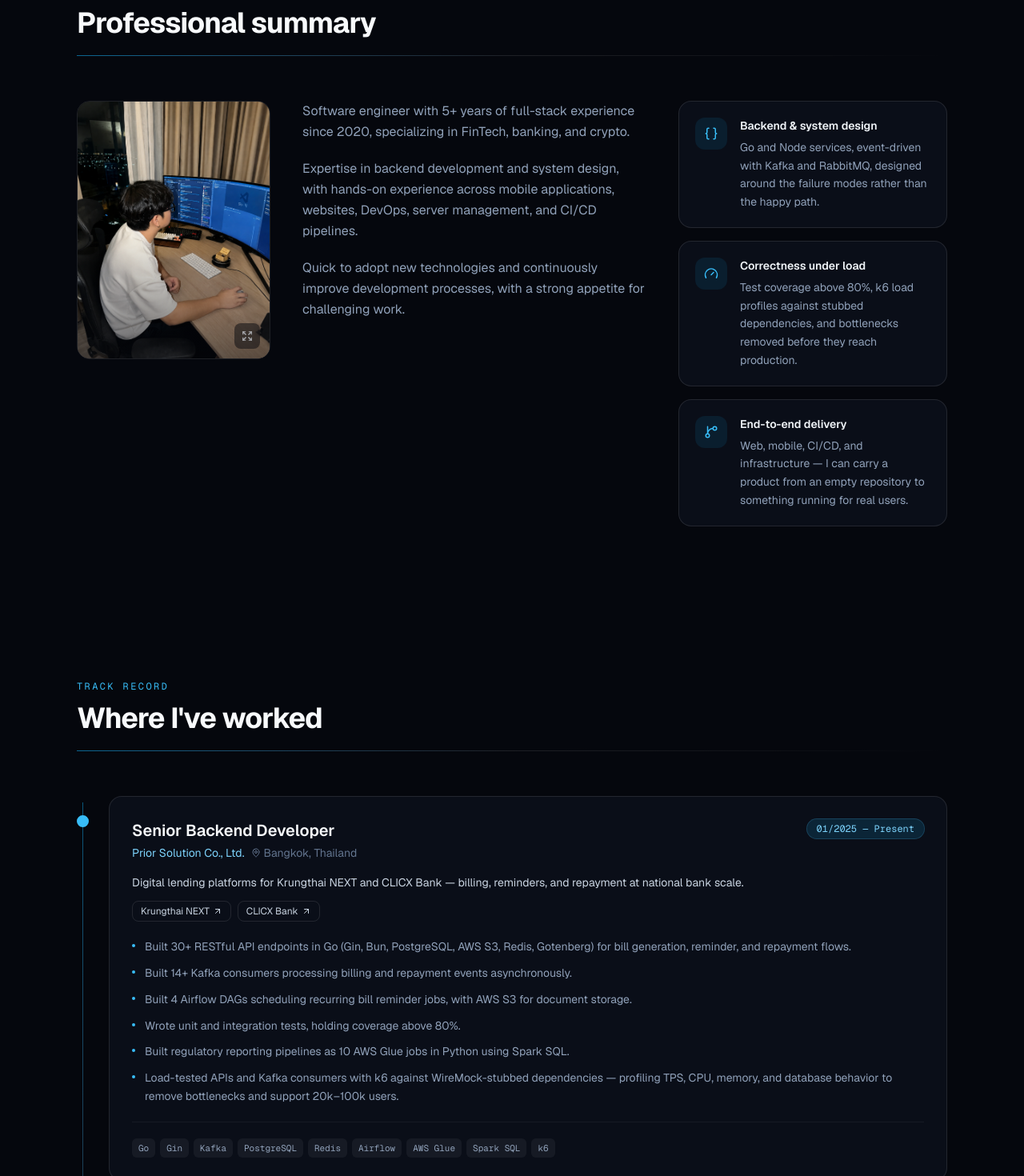
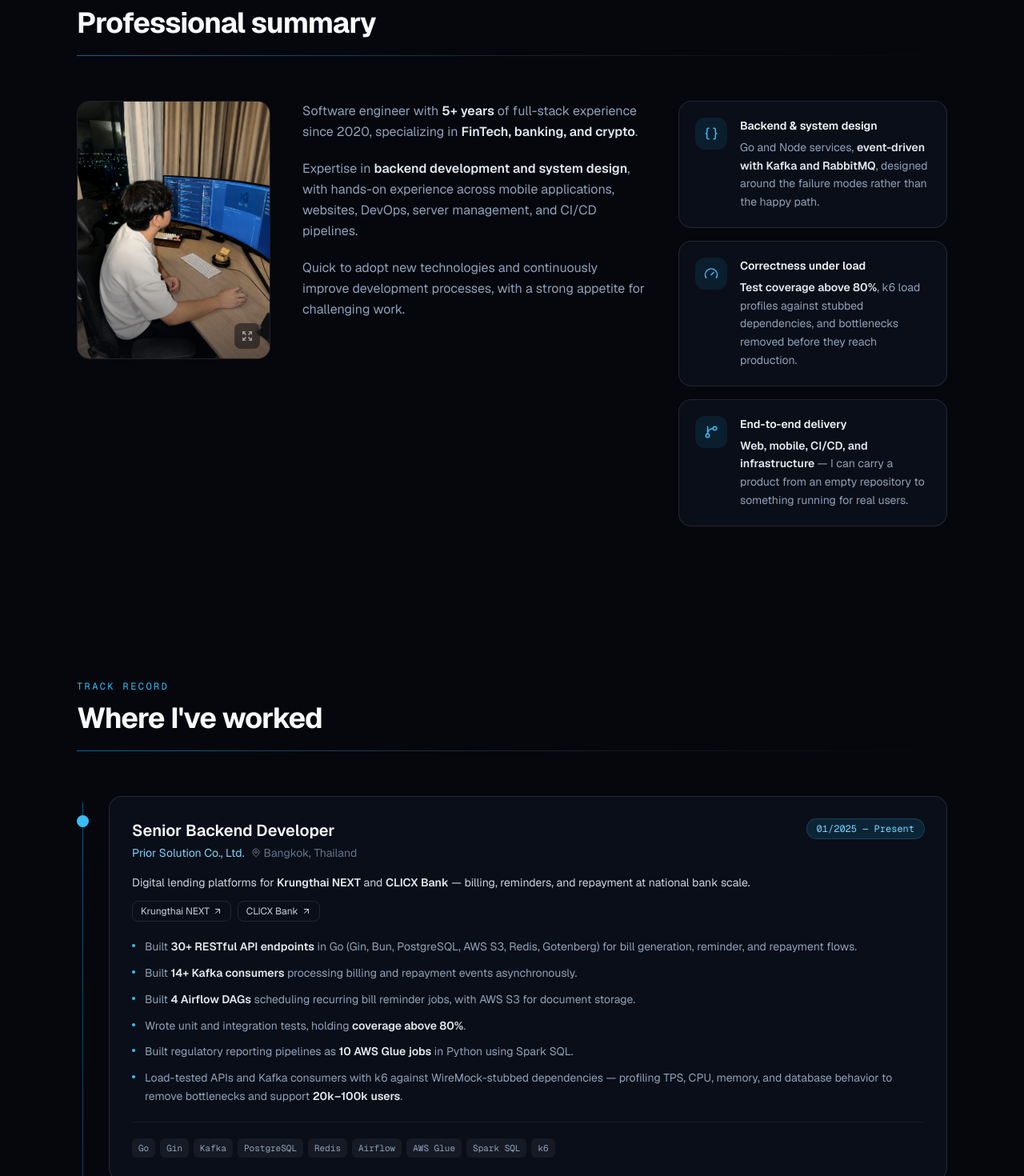
Before and after one commit to nthw-dev/nthw-dev-web, a Next.js app: page / in a window 1280 px wide. Shown: the part 1200-2670 px from the top of the page at 80% size. Built offline with nearby package versions, Linux system fonts and the light colour scheme.

Commit message:
Add Emphasis component and enhance text formatting in About, Experience, and resume data

```diff
--- a/src/app/_components/About.tsx
+++ b/src/app/_components/About.tsx
@@ -1,5 +1,6 @@
 import { Braces, GitBranch, Gauge } from "lucide-react";
 
+import Emphasis from "./Emphasis";
 import Photo from "./Photo";
 import Reveal from "./Reveal";
 import Section from "./Section";
@@ -9,17 +10,17 @@
   {
     icon: Braces,
     title: "Backend & system design",
-    body: "Go and Node services, event-driven with Kafka and RabbitMQ, designed around the failure modes rather than the happy path.",
+    body: "Go and Node services, **event-driven with Kafka and RabbitMQ**, designed around the failure modes rather than the happy path.",
   },
   {
     icon: Gauge,
     title: "Correctness under load",
-    body: "Test coverage above 80%, k6 load profiles against stubbed dependencies, and bottlenecks removed before they reach production.",
+    body: "**Test coverage above 80%**, k6 load profiles against stubbed dependencies, and bottlenecks removed before they reach production.",
   },
   {
     icon: GitBranch,
     title: "End-to-end delivery",
-    body: "Web, mobile, CI/CD, and infrastructure — I can carry a product from an empty repository to something running for real users.",
+    body: "**Web, mobile, CI/CD, and infrastructure** — I can carry a product from an empty repository to something running for real users.",
   },
 ];
 
@@ -46,7 +47,7 @@
                 key={paragraph}
                 className="text-base leading-relaxed text-slate-400 sm:text-lg lg:text-base"
               >
-                {paragraph}
+                <Emphasis text={paragraph} />
               </p>
             ))}
           </div>
@@ -65,7 +66,7 @@
                       {pillar.title}
                     </h3>
                     <p className="mt-1.5 text-sm leading-relaxed text-slate-400">
-                      {pillar.body}
+                      <Emphasis text={pillar.body} />
                     </p>
                   </div>
                 </div>
--- /dev/null
+++ b/src/app/_components/Emphasis.tsx
@@ -0,0 +1,25 @@
+import { Fragment } from "react";
+
+/**
+ * Renders résumé copy that marks its key phrases with `**…**`, so the figures
+ * and product names can be scanned the way they are on the PDF. Text outside
+ * the markers is passed through untouched, and an unpaired `**` stays literal.
+ */
+export default function Emphasis({ text }: { text: string }) {
+  // The capturing group puts every emphasised span on an odd index.
+  const parts = text.split(/\*\*(.+?)\*\*/g);
+
+  return (
+    <>
+      {parts.map((part, i) =>
+        i % 2 === 1 ? (
+          <strong key={i} className="font-semibold text-slate-200">
+            {part}
+          </strong>
+        ) : (
+          <Fragment key={i}>{part}</Fragment>
+        ),
+      )}
+    </>
+  );
+}
--- a/src/app/_components/Experience.tsx
+++ b/src/app/_components/Experience.tsx
@@ -1,5 +1,6 @@
 import { ArrowUpRight, Globe, MapPin } from "lucide-react";
 
+import Emphasis from "./Emphasis";
 import Reveal from "./Reveal";
 import Section from "./Section";
 import { experiences } from "~/data/resume";
@@ -61,7 +62,7 @@
                 </header>
 
                 <p className="mt-4 text-sm leading-relaxed text-slate-300">
-                  {job.context}
+                  <Emphasis text={job.context} />
                 </p>
 
                 {job.links && (
@@ -91,7 +92,9 @@
                         aria-hidden="true"
                         className="bg-accent-400 mt-2 h-1 w-1 shrink-0 rounded-full"
                       />
-                      {point}
+                      <span>
+                        <Emphasis text={point} />
+                      </span>
                     </li>
                   ))}
                 </ul>
--- a/src/data/resume.ts
+++ b/src/data/resume.ts
@@ -1,6 +1,6 @@
 export const profile = {
   name: "Natthawat Narin",
-  nickname: "Ta",
+  nickname: "Tah",
   title: "Senior Software Engineer",
   subtitle: "Backend & System Design · Full-Stack",
   tagline:
@@ -30,8 +30,8 @@
 };
 
 export const summary = [
-  "Software engineer with 5+ years of full-stack experience since 2020, specializing in FinTech, banking, and crypto.",
-  "Expertise in backend development and system design, with hands-on experience across mobile applications, websites, DevOps, server management, and CI/CD pipelines.",
+  "Software engineer with **5+ years** of full-stack experience since 2020, specializing in **FinTech, banking, and crypto**.",
+  "Expertise in **backend development and system design**, with hands-on experience across mobile applications, websites, DevOps, server management, and CI/CD pipelines.",
   "Quick to adopt new technologies and continuously improve development processes, with a strong appetite for challenging work.",
 ];
 
@@ -69,7 +69,7 @@
     period: "01/2025 — Present",
     current: true,
     context:
-      "Digital lending platforms for Krungthai NEXT and CLICX Bank — billing, reminders, and repayment at national bank scale.",
+      "Digital lending platforms for **Krungthai NEXT** and **CLICX Bank** — billing, reminders, and repayment at national bank scale.",
     links: [
       {
         label: "Krungthai NEXT",
@@ -78,12 +78,12 @@
       { label: "CLICX Bank", url: "https://www.clicxbank.com/th/personal" },
     ],
     highlights: [
-      "Built 30+ RESTful API endpoints in Go (Gin, Bun, PostgreSQL, AWS S3, Redis, Gotenberg) for bill generation, reminder, and repayment flows.",
-      "Built 14+ Kafka consumers processing billing and repayment events asynchronously.",
-      "Built 4 Airflow DAGs scheduling recurring bill reminder jobs, with AWS S3 for document storage.",
-      "Wrote unit and integration tests, holding coverage above 80%.",
-      "Built regulatory reporting pipelines as 10 AWS Glue jobs in Python using Spark SQL.",
-      "Load-tested APIs and Kafka consumers with k6 against WireMock-stubbed dependencies — profiling TPS, CPU, memory, and database behavior to remove bottlenecks and support 20k–100k users.",
+      "Built **30+ RESTful API endpoints** in Go (Gin, Bun, PostgreSQL, AWS S3, Redis, Gotenberg) for bill generation, reminder, and repayment flows.",
+      "Built **14+ Kafka consumers** processing billing and repayment events asynchronously.",
+      "Built **4 Airflow DAGs** scheduling recurring bill reminder jobs, with AWS S3 for document storage.",
+      "Wrote unit and integration tests, holding **coverage above 80%**.",
+      "Built regulatory reporting pipelines as **10 AWS Glue jobs** in Python using Spark SQL.",
+      "Load-tested APIs and Kafka consumers with k6 against WireMock-stubbed dependencies — profiling TPS, CPU, memory, and database behavior to remove bottlenecks and support **20k–100k users**.",
     ],
     stack: [
       "Go",
@@ -103,7 +103,8 @@
     place: "Remote (100%)",
     remote: true,
     period: "02/2024 — 12/2024",
-    context: "Sole developer — backend, web, and mobile through to deployment.",
+    context:
+      "**Sole developer** — backend, web, and mobile through to deployment.",
     links: [
       {
         label: "Smart Hire AI",
@@ -113,12 +114,12 @@
       { label: "5v5 Laos", url: "https://5v5-powered.vercel.app/" },
     ],
     highlights: [
-      "TX-Service Laos — payment gateway for the Lao market with QR deposits and bank withdrawals across 35+ RESTful endpoints in Go (Gin, PostgreSQL, Redis), with RFC 9421 (Ed25519) webhook verification, SQS FIFO event processing, and a Next.js admin dashboard.",
-      "Smart Hire AI — hiring platform where candidates answer interview questions and the ChatGPT API analyzes their responses; built in Next.js and Tailwind CSS, running server-side logic in the app itself rather than a separate API service for faster delivery.",
-      "North HR — employee management across a Flutter mobile app, a Next.js back-office, and a NestJS API (Prisma, PostgreSQL) exposing 50+ endpoints: location-based check-in/out via Google Maps API, push notifications through Firebase Cloud Messaging, and S3 file storage with e-signed documents viewable by link.",
-      "GiftMe — donation platform for streamers with SCB bank QR payment integration, built in Next.js with a NestJS backend exposing 40+ endpoints.",
-      "5v5 Laos — landing page for a Lao e-commerce marketplace, built in Next.js and Tailwind CSS, localized in Thai, Lao, and English, and responsive across every device.",
-      "Deployed the four self-hosted apps with Docker behind Nginx Proxy Manager, delivered by GitHub Actions to AWS, DigitalOcean, or Firebase App Distribution.",
+      "**TX-Service Laos** — payment gateway for the Lao market with QR deposits and bank withdrawals across **35+ RESTful endpoints** in Go (Gin, PostgreSQL, Redis), with RFC 9421 (Ed25519) webhook verification, SQS FIFO event processing, and a Next.js admin dashboard.",
+      "**Smart Hire AI** — hiring platform where candidates answer interview questions and the ChatGPT API analyzes their responses; built in Next.js and Tailwind CSS, running server-side logic in the app itself rather than a separate API service for faster delivery.",
+      "**North HR** — employee management across a Flutter mobile app, a Next.js back-office, and a NestJS API (Prisma, PostgreSQL) exposing **50+ endpoints**: location-based check-in/out via Google Maps API, push notifications through Firebase Cloud Messaging, and S3 file storage with e-signed documents viewable by link.",
+      "**GiftMe** — donation platform for streamers with SCB bank QR payment integration, built in Next.js with a NestJS backend exposing **40+ endpoints**.",
+      "**5v5 Laos** — landing page for a Lao e-commerce marketplace, built in Next.js and Tailwind CSS, localized in Thai, Lao, and English, and responsive across every device.",
+      "Deployed **all self-hosted apps** with Docker behind Nginx Proxy Manager, delivered by GitHub Actions to AWS, DigitalOcean, or Firebase App Distribution.",
     ],
     stack: [
       "Go",
@@ -137,7 +138,7 @@
     place: "Bangkok, Thailand",
     period: "05/2022 — 10/2023",
     context:
-      "Xspring Digital — a crypto trading and ICO portal on web, iOS, and Android.",
+      "**Xspring Digital** — a crypto trading and ICO portal on web, iOS, and Android.",
     links: [
       { label: "Web", url: "https://trade.xspringdigital.com/en" },
       {
@@ -150,12 +151,12 @@
       },
     ],
     highlights: [
-      "Migrated the system from monolith to microservices, building RESTful services in Node.js (Fastify) and Go (Fiber) with Redis caching and RabbitMQ for ledger balance updates.",
+      "Migrated the system from **monolith to microservices**, building RESTful services in Node.js (Fastify) and Go (Fiber) with Redis caching and RabbitMQ for ledger balance updates.",
       "Built the trade, KYC, notification, and back-office UIs in Nuxt.js (Sass) and Flutter.",
-      "Integrated external providers — AppMan and NDID for KYC, Coinbase for trading, and Fireblocks for the cold wallet dashboard.",
+      "Integrated external providers — **AppMan** and **NDID** for KYC, **Coinbase** for trading, and **Fireblocks** for the cold wallet dashboard.",
       "Built a public trading API documented with OpenAPI for programmatic access.",
       "Wrote Kubernetes manifests (Deployment, Service, ConfigMap) to deploy each new service.",
-      "Mentored junior developers, improving code quality and maintainability.",
+      "**Mentored junior developers**, improving code quality and maintainability.",
     ],
     stack: [
       "Go",
@@ -175,10 +176,10 @@
     place: "Bangkok, Thailand",
     period: "08/2021 — 04/2022",
     context:
-      "Thinker Loan — home and personal loan platform for Kiatnakin Phatra Bank (KKP).",
+      "**Thinker Loan** — home and personal loan platform for **Kiatnakin Phatra Bank (KKP)**.",
     highlights: [
       "Built RESTful microservices in Go (net/http), exposed through GraphQL with gRPC.",
-      "Built a real-time chat system in the Next.js web app over WebSocket.",
+      "Built a **real-time chat system** in the Next.js web app over WebSocket.",
     ],
     stack: ["Go", "GraphQL", "gRPC", "Next.js", "WebSocket"],
   },
@@ -188,7 +189,7 @@
     place: "Bangkok, Thailand",
     period: "03/2021 — 08/2021",
     context:
-      "Car rental platform for the Provincial Electricity Authority (PEA).",
+      "Car rental platform for the **Provincial Electricity Authority (PEA)**.",
     highlights: [
       "Built the site in Next.js with a Node.js (Express) API backed by PostgreSQL.",
     ],
```
Also changed, not shown: src/app/_components/Hero.tsx (+17 -8 lines).
